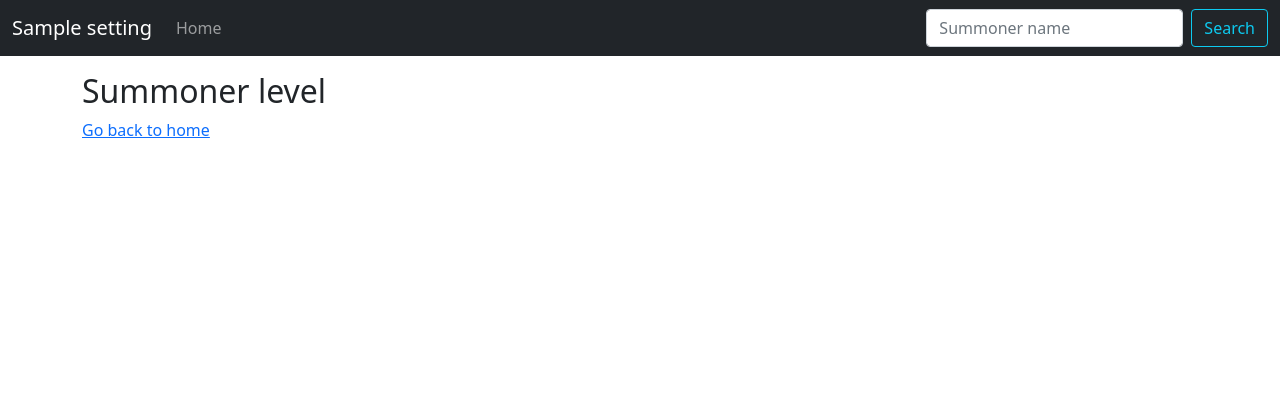
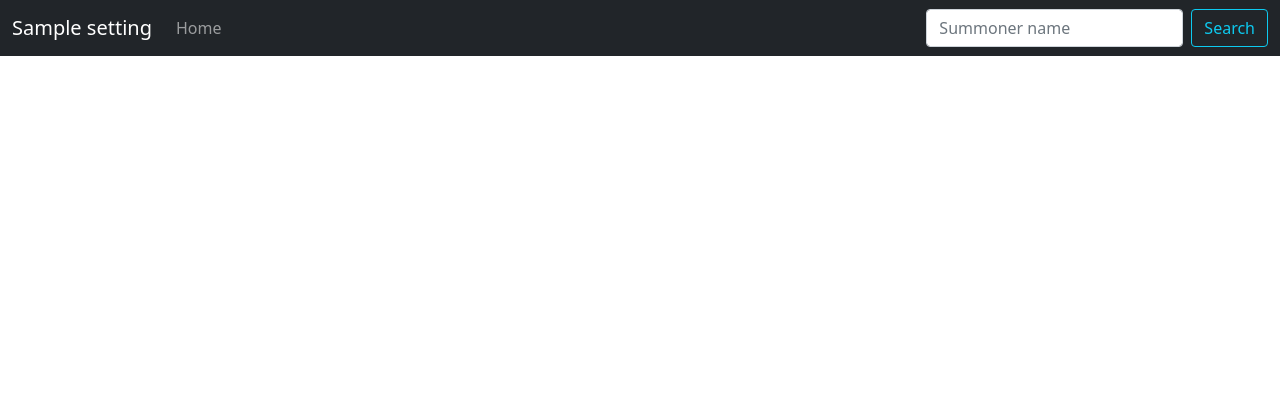
Before and after one commit to kevinrue/lolgenie, a FastAPI app: template src/templates/summoner.html in a window 1280 px wide. Shown: the top 420 px of the page. Run offline with FastAPI, Linux system fonts and the light colour scheme; the template is opened without the code that fills it: most values are stand-ins (such as "Sample title", 1, 10 or a date in 2020).

Commit message:
Display messages (#13)
* Cleaner context use

* Added messages in context and templates

* Added error message if summoner query fails

* use success to conditionally hide html

Co-authored-by: Kevin Rue-Albrecht <kevinrue67@gmail.com>

```diff
--- a/src/main.py
+++ b/src/main.py
@@ -1,3 +1,5 @@
+import copy
+
 from fastapi import FastAPI, Request, Form, status
 from fastapi.responses import RedirectResponse
 from fastapi.staticfiles import StaticFiles
@@ -21,12 +23,18 @@ app.mount("/static", StaticFiles(directory="src/static"), name="static")
 
 templates = Jinja2Templates(directory="src/templates")
 
-common_context = {"settings": settings}
+common_context = {
+    "settings": settings,
+    "messages": [],
+}
+
+
+def get_context():
+    return copy.deepcopy(common_context)
 
 
 @app.get("/")
-def home(request: Request):
-    context = common_context
+def home(request: Request, context: dict = get_context()):
     context.update(
         {
             "request": request,
@@ -36,21 +44,27 @@ def home(request: Request):
 
 
 @app.get("/summoner/{summoner}")
-def summoner_get(request: Request, summoner: str):
-    context = common_context
-    query = riot.get_summoner_data("euw1", summoner, settings.api_key)
+def summoner_get(request: Request, summoner: str, context: dict = get_context()):
+    success, query = riot.get_summoner_data("euw1", summoner, settings.api_key)
+    if not success:
+        context["messages"].append(
+            ("error", f"Failed to retrieve summoner data: {query}")
+        )
     print(query)
     context.update(
         {
             "request": request,
             "query": query,
+            "success": success,
         }
     )
     return templates.TemplateResponse("summoner.html", context)
 
 
 @app.post("/summoner")
-def summoner_form(request: Request, summoner: str = Form(...)):
+def summoner_form(
+    request: Request, context: dict = get_context(), summoner: str = Form(...)
+):
     return RedirectResponse(
         url=f"/summoner/{summoner}", status_code=status.HTTP_303_SEE_OTHER
     )
--- a/src/templates/base.html
+++ b/src/templates/base.html
@@ -46,6 +46,7 @@
     <!-- Begin page content -->
     <main class="flex-shrink-0" style="margin-top: 4em;">
       <div class="container">
+        {% include 'top_messages.html' %}
         {% block content %}{% endblock %}
       </div>
     </main>
--- a/src/templates/summoner.html
+++ b/src/templates/summoner.html
@@ -2,7 +2,9 @@
 
 
 {% block content %}
-  <h1><span class="text-primary">{{query.name}}</span></h1>
-  <h2>Summoner level {{query.summonerLevel}}</h2>
-  <a href="{{url_for('home')}}">Go back to home</a>
+  {% if success %}
+    <h1><span class="text-primary">{{query.name}}</span></h1>
+    <h2>Summoner level {{query.summonerLevel}}</h2>
+    <a href="{{url_for('home')}}">Go back to home</a>
+  {% endif %}
 {% endblock %}
--- /dev/null
+++ b/src/templates/top_messages.html
@@ -0,0 +1,13 @@
+{% if messages %}
+  {% for category, message in messages %}
+    {% if category in ["success", "info", "warning", "danger", "primary", "dark"] %}
+      {% set color = category %}
+    {% elif category == "error" %}
+      {% set color = "danger" %}
+    {% endif %}
+    <div class="alert alert-{{color|default('secondary')}} alert-dismissible fade show" role="alert">
+      {{message|safe}}
+      <button type="button" class="btn-close" data-bs-dismiss="alert" aria-label="Close"></button>
+    </div>
+  {% endfor %}
+{% endif %}
```
Also changed, not shown: src/riot.py (+6 -1 lines).
